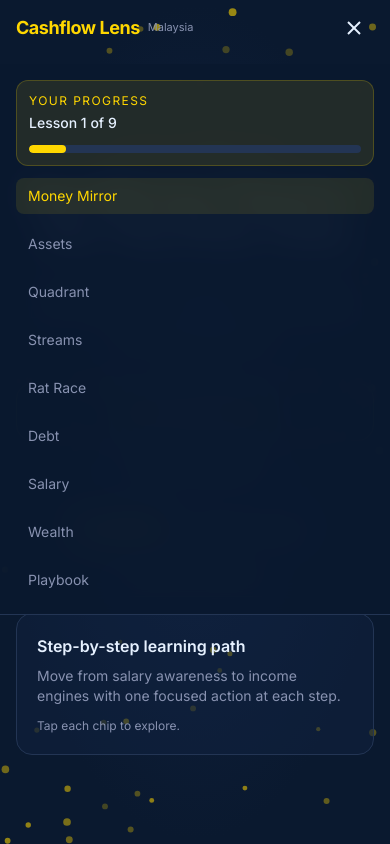
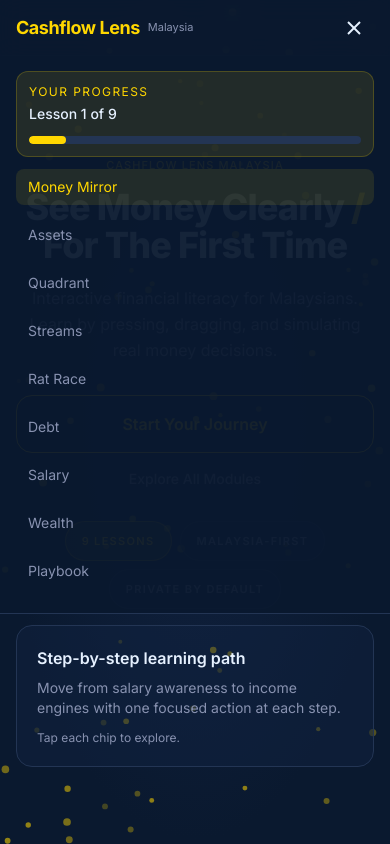
Before and after one commit to isaacncz/cashlens, a React (Vite) app: page / in a window 390 px wide. Both pictures are taken after a click on the button 354 px from the left and 27 px from the top of the page. Shown: the top 844 px of the page. Built offline with nearby package versions, Linux system fonts and the light colour scheme.

Commit message:
fix: center hero slogan lower on mobile and anchor menu panel

```diff
--- a/src/sections/Hero.tsx
+++ b/src/sections/Hero.tsx
@@ -146,7 +146,7 @@ export default function Hero() {
   };
 
   return (
-    <section className="relative w-full min-h-[100svh] flex items-center justify-center overflow-hidden pt-24 pb-10 sm:pt-28 sm:pb-14" style={{ background: 'radial-gradient(ellipse at center, #112240 0%, #0A192F 70%)' }}>
+    <section className="relative w-full min-h-[100svh] flex items-center justify-center overflow-hidden pt-[calc(env(safe-area-inset-top)+7.5rem)] pb-10 sm:pt-28 sm:pb-14" style={{ background: 'radial-gradient(ellipse at center, #112240 0%, #0A192F 70%)' }}>
       <canvas ref={canvasRef} className="absolute inset-0 z-0" />
       <div ref={contentRef} className="relative z-10 text-center px-4 sm:px-6 max-w-2xl mx-auto">
         <p data-hero-reveal className="text-gold text-[11px] sm:text-xs font-medium tracking-[0.1em] uppercase mb-4 sm:mb-6 opacity-0">
--- a/src/sections/Navigation.tsx
+++ b/src/sections/Navigation.tsx
@@ -70,9 +70,9 @@ export default function Navigation() {
       ref={navRef}
       className="fixed top-0 left-0 right-0 z-50 h-14 sm:h-16 flex items-center transition-all duration-300 pt-[env(safe-area-inset-top)]"
       style={{
-        backgroundColor: scrolled ? 'rgba(10, 25, 47, 0.85)' : 'rgba(10, 25, 47, 0)',
-        backdropFilter: scrolled ? 'blur(12px)' : 'none',
-        borderBottom: scrolled ? '1px solid rgba(35, 53, 84, 0.5)' : '1px solid transparent',
+        backgroundColor: scrolled || mobileOpen ? 'rgba(10, 25, 47, 0.9)' : 'rgba(10, 25, 47, 0)',
+        backdropFilter: scrolled || mobileOpen ? 'blur(12px)' : 'none',
+        borderBottom: scrolled || mobileOpen ? '1px solid rgba(35, 53, 84, 0.5)' : '1px solid transparent',
       }}
     >
       <div className="w-full max-w-[1200px] mx-auto px-4 sm:px-6 flex items-center justify-between">
@@ -131,8 +131,8 @@ export default function Navigation() {
       </div>
 
       {mobileOpen && (
-        <div className="absolute top-16 left-0 right-0 bg-navy/95 backdrop-blur-lg border-b border-navy-light lg:hidden">
-          <div className="flex flex-col p-4 gap-3">
+        <div className="absolute top-full left-0 right-0 bg-navy/95 backdrop-blur-lg border-b border-navy-light lg:hidden max-h-[calc(100svh-3.5rem-env(safe-area-inset-top))] overflow-y-auto">
+          <div className="flex flex-col p-4 gap-3 pb-6">
             <div className="rounded-xl bg-gold/10 border border-gold/20 px-3 py-3">
               <p className="text-gold text-xs uppercase tracking-[0.12em] mb-1">Your progress</p>
               <p className="text-white text-sm font-medium">Lesson {activeIndex + 1} of {navLinks.length}</p>
```
